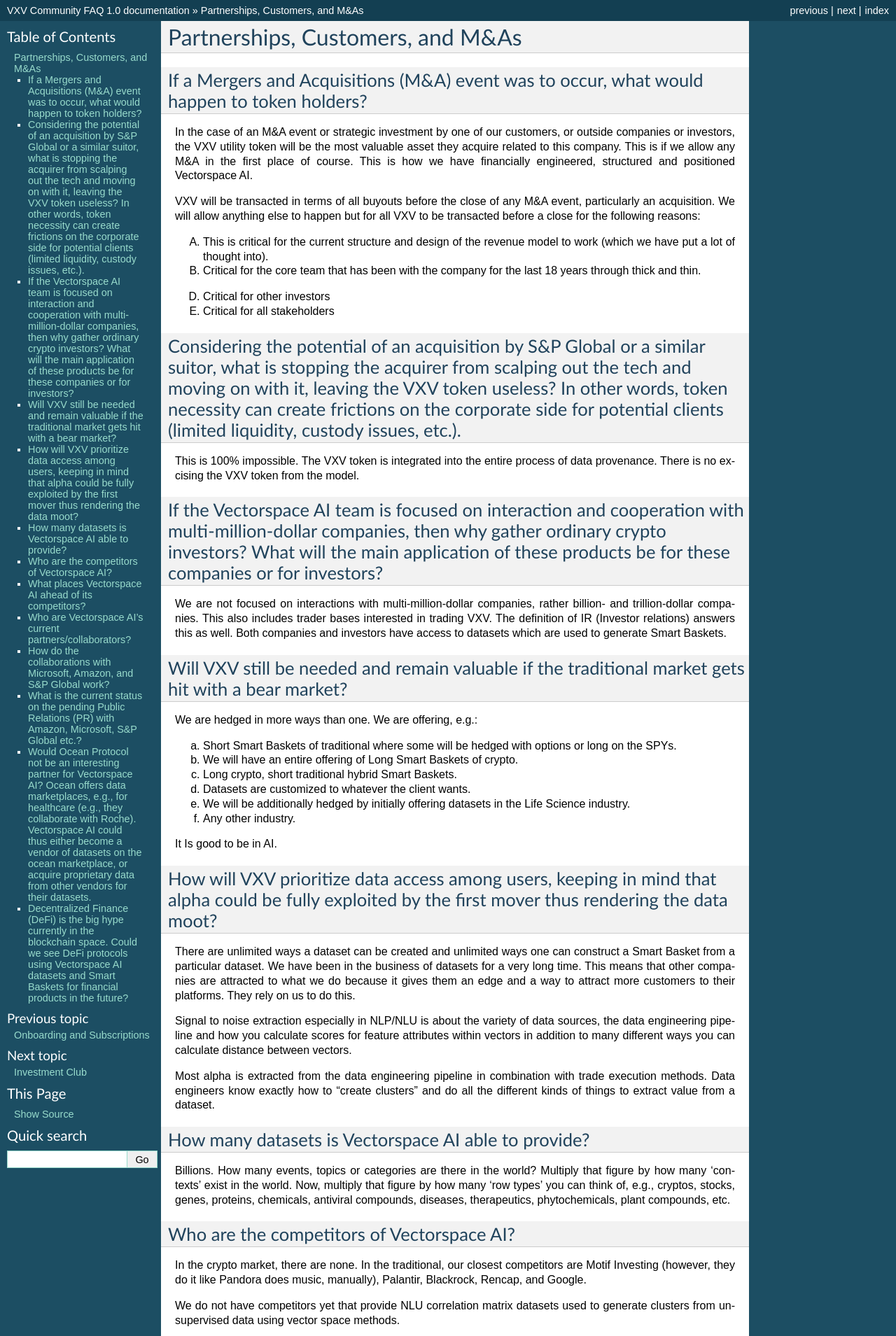
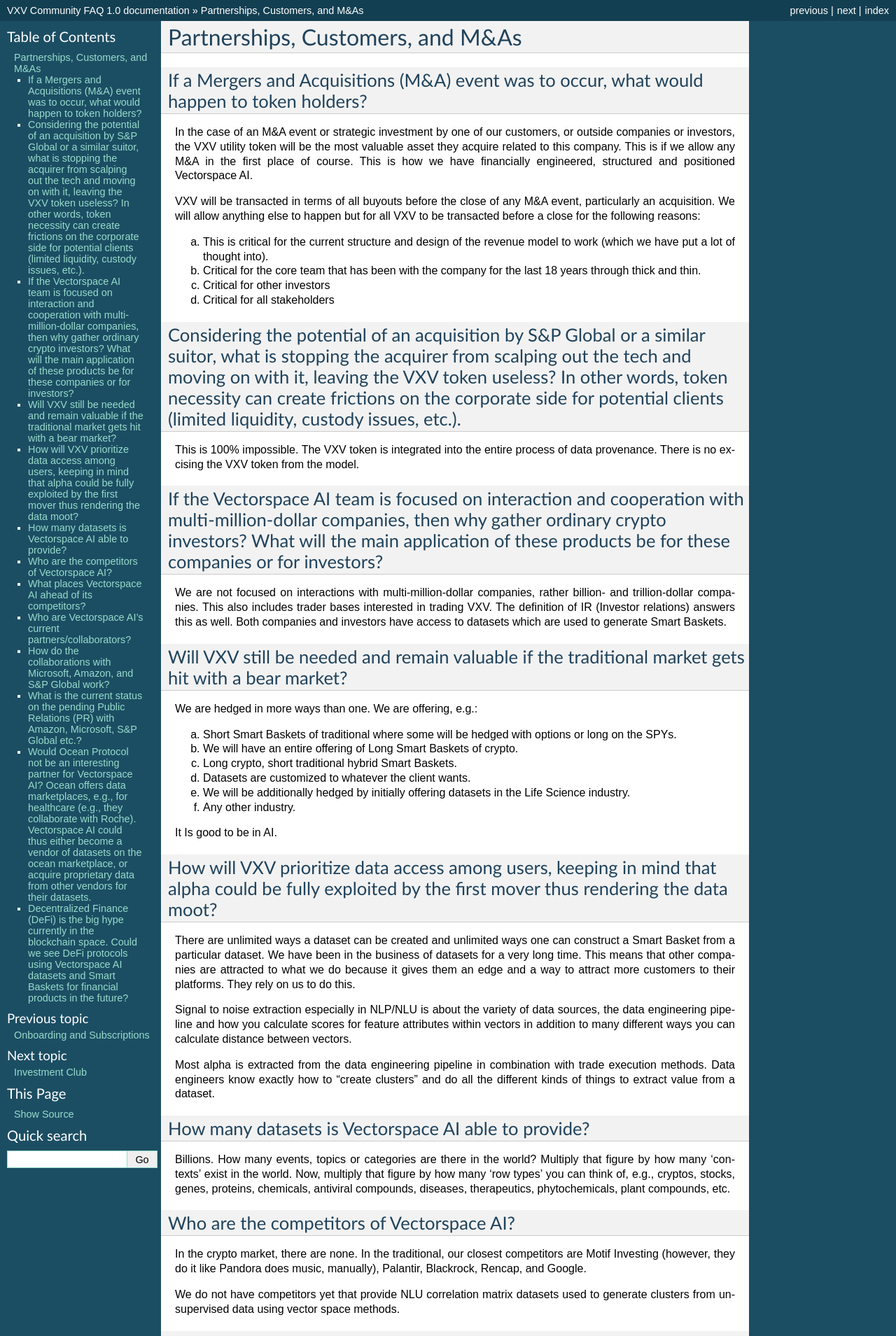
Before and after one commit to vxvfaq/vxvfaq, a Sphinx documentation site: the page built from docs/partnerscustomers.rst, in a window 1280 px wide. Shown: the top 1909 px of the page at 70% size. Built offline with Sphinx 7.4.7, drawn with Linux system fonts in a browser that asks for light colours.

```diff
--- a/docs/partnerscustomers.rst
+++ b/docs/partnerscustomers.rst
@@ -8,13 +8,13 @@ In the case of an M&A event or strategic investment by one of our customers, or
 
 VXV will be transacted in terms of all buyouts before the close of any M&A event, particularly an acquisition. We will allow anything else to happen but for all VXV to be transacted before a close for the following reasons:
 
-A) This is critical for the current structure and design of the revenue model to work (which we have put a lot of thought into).
+a) This is critical for the current structure and design of the revenue model to work (which we have put a lot of thought into).
 
-B) Critical for the core team that has been with the company for the last 18 years through thick and thin.
+b) Critical for the core team that has been with the company for the last 18 years through thick and thin.
 
-D) Critical for other investors
+c) Critical for other investors
 
-E) Critical for all stakeholders
+d) Critical for all stakeholders
 
 Considering the potential of an acquisition by S&P Global or a similar suitor, what is stopping the acquirer from scalping out the tech and moving on with it, leaving the VXV token useless? In other words, token necessity can create frictions on the corporate side for potential clients (limited liquidity, custody issues, etc.).
 -------
```
